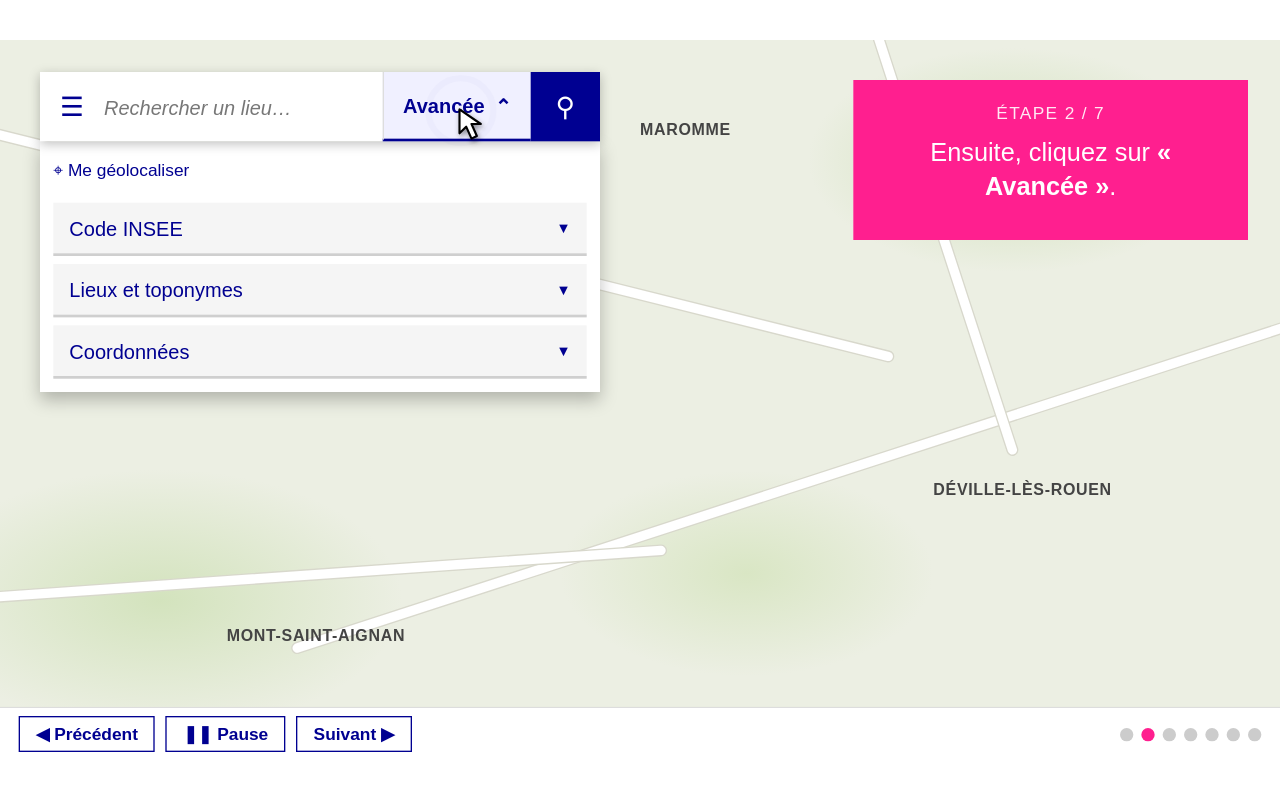
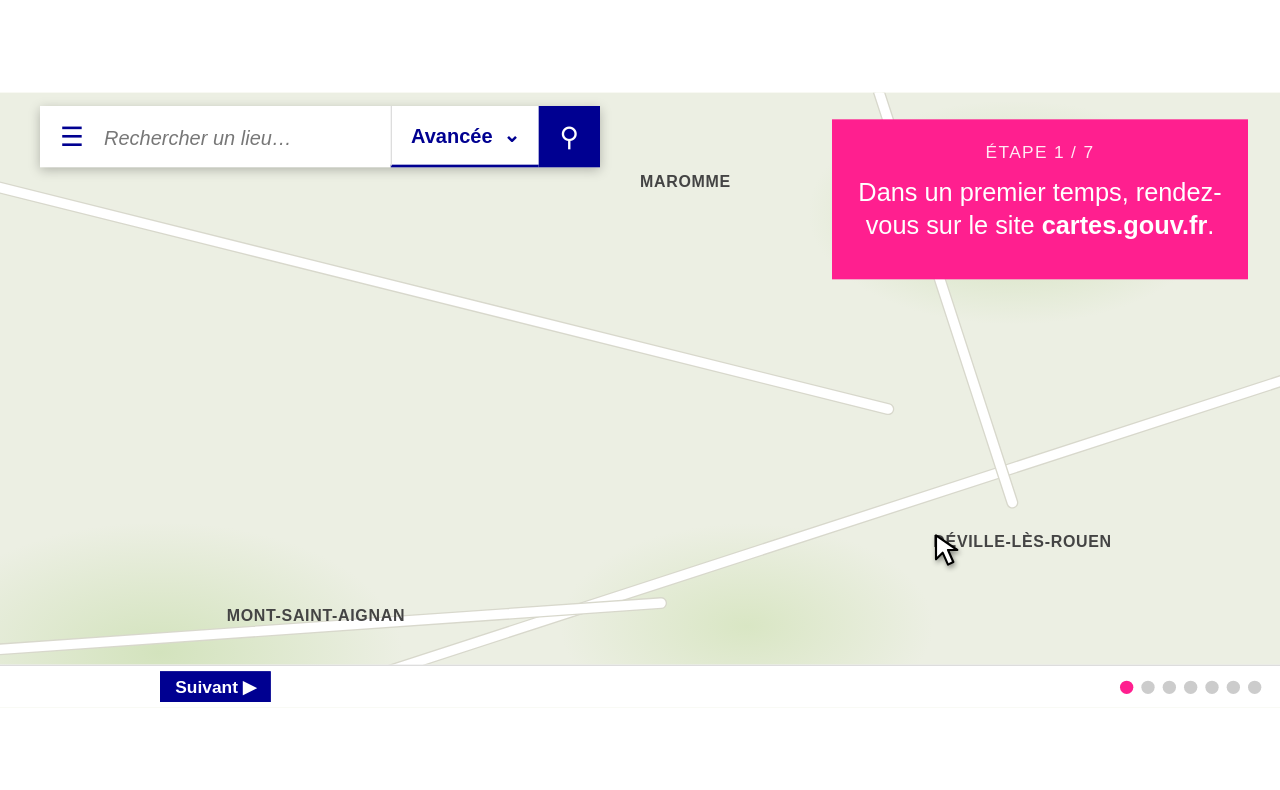
Before and after one commit to chloethiery06-debug/cartes, a plain HTML site: page index.html in a window 1280 px wide. Drawn offline with Linux system fonts and the light colour scheme.

Commit message:
Add files via upload

```diff
--- a/index.html
+++ b/index.html
@@ -8,10 +8,10 @@
 :root{--blue:#000091;--pink:#ff1f8f;--ink:#161616;--line:#dddddd}
 *{box-sizing:border-box;margin:0;padding:0}
 html,body{width:100%;height:100%;overflow:hidden;background:#fff;font-family:Arial,Helvetica,sans-serif;color:var(--ink)}
-#stage{position:absolute;left:0;top:0;width:960px;height:540px;transform-origin:0 0;background:#e9ecdd;overflow:hidden}
+#stage{position:absolute;left:0;top:0;width:960px;height:461px;transform-origin:0 0;background:#e9ecdd;overflow:hidden}
 
 /* ---- Fond de carte ---- */
-#map{position:absolute;inset:0 0 40px 0;
+#map{position:absolute;inset:0 0 32px 0;
 background:
 radial-gradient(ellipse 220px 120px at 760px 90px,#cfe0b8 0,transparent 70%),
 radial-gradient(ellipse 260px 140px at 120px 420px,#d3e3bd 0,transparent 70%),
@@ -21,41 +21,42 @@ radial-gradient(ellipse 200px 110px at 560px 400px,#d9e6c4 0,transparent 70%),
 .lbl{position:absolute;font-size:12px;letter-spacing:.5px;color:#444;font-weight:bold}
 
 /* ---- Barre de recherche ---- */
-#bar{position:absolute;left:30px;top:24px;width:420px;height:52px;background:#fff;display:flex;align-items:center;box-shadow:0 2px 8px rgba(0,0,0,.25);z-index:5}
+#bar{position:absolute;left:30px;top:10px;width:420px;height:46px;background:#fff;display:flex;align-items:center;box-shadow:0 2px 8px rgba(0,0,0,.25);z-index:5}
 #bar .ico{width:48px;text-align:center;font-size:20px;color:var(--blue)}
 #bar .inp{flex:1;color:#777;font-style:italic;font-size:15px}
 #btnAdv{height:100%;padding:0 14px;display:flex;align-items:center;gap:8px;color:var(--blue);font-weight:bold;font-size:15px;border-left:1px solid var(--line);border-bottom:2px solid var(--blue)}
 #btnAdv i{display:inline-block;font-style:normal;transition:transform .3s}
 .a1 #btnAdv{background:#f0f0ff}.a1 #btnAdv i{transform:rotate(180deg)}
-#go{width:52px;height:100%;background:var(--blue);color:#fff;display:flex;align-items:center;justify-content:center;font-size:20px}
+#go{width:46px;height:100%;background:var(--blue);color:#fff;display:flex;align-items:center;justify-content:center;font-size:20px}
 
 /* ---- Panneau ---- */
-#panel{position:absolute;left:30px;top:76px;width:420px;background:#fff;box-shadow:0 6px 12px rgba(0,0,0,.25);z-index:4;
+#panel{position:absolute;left:30px;top:56px;width:420px;background:#fff;box-shadow:0 6px 12px rgba(0,0,0,.25);z-index:4;
 opacity:0;transform:translateY(-8px);pointer-events:none;transition:opacity .35s,transform .35s;padding:0 10px 10px}
 .a1 #panel{opacity:1;transform:none}
 .a3 #panel{opacity:0;transform:translateY(-8px)}
 .row{display:flex;justify-content:space-between;align-items:center;height:40px;padding:0 12px;margin-top:6px;background:#f5f5f5;border-bottom:2px solid #cfcfcf;font-size:15px;color:var(--blue)}
-.geo{height:36px;display:flex;align-items:center;gap:8px;font-size:13px;color:var(--blue);margin-top:4px}
+.geo{height:30px;display:flex;align-items:center;gap:8px;font-size:13px;color:var(--blue);margin-top:4px}
+.oth{overflow:hidden;transition:height .4s,margin .4s,opacity .3s}.a2 .oth{height:0;margin:0;opacity:0;border-bottom-width:0}
 #rowCoord{transition:background .3s,border-color .3s}
 .a2 #rowCoord{background:#e3e3fd;border-color:var(--blue)}
 #form{max-height:0;overflow:hidden;transition:max-height .5s ease;font-size:13px}
-.a2 #form{max-height:270px}
-#form small{display:block;font-size:10px;margin:10px 0 4px;color:#555}
-#form label{display:block;font-weight:bold;margin-top:6px;font-size:13px}
-.sel,.fld{height:32px;margin-top:4px;background:#eee;border-bottom:2px solid #555;display:flex;align-items:center;justify-content:space-between;padding:0 10px;font-size:14px;font-weight:normal;border-radius:4px 4px 0 0}
+.a2 #form{max-height:240px}
+#form small{display:block;font-size:10px;margin:6px 0 2px;color:#555}
+#form label{display:block;font-weight:bold;margin-top:4px;font-size:13px}
+.sel,.fld{height:28px;margin-top:3px;background:#eee;border-bottom:2px solid #555;display:flex;align-items:center;justify-content:space-between;padding:0 10px;font-size:14px;font-weight:normal;border-radius:4px 4px 0 0}
 .two{display:flex;gap:12px}.two>div{flex:1}
-.btns{display:flex;gap:12px;margin-top:12px}
-.btns div{flex:1;height:32px;display:flex;align-items:center;justify-content:center;font-weight:bold;font-size:13px;border:1px solid var(--line)}
+.btns{display:flex;gap:12px;margin-top:10px}
+.btns div{flex:1;height:28px;display:flex;align-items:center;justify-content:center;font-weight:bold;font-size:13px;border:1px solid var(--line)}
 #search{background:var(--blue);color:#fff;border-color:var(--blue)!important}
 .caret{font-size:11px}
 .fld.on{outline:2px solid #0a76f6}
 
 /* ---- Point GPS ---- */
-#pin{position:absolute;left:312px;top:242px;width:36px;height:48px;z-index:3;opacity:0;transform:translateY(-30px) scale(.6);transform-origin:50% 100%;transition:opacity .4s,transform .5s cubic-bezier(.3,1.6,.5,1)}
+#pin{position:absolute;left:312px;top:150px;width:36px;height:48px;z-index:3;opacity:0;transform:translateY(-30px) scale(.6);transform-origin:50% 100%;transition:opacity .4s,transform .5s cubic-bezier(.3,1.6,.5,1)}
 .a3 #pin,.a3 #popup{opacity:1;transform:none}
-#popup{position:absolute;left:228px;top:170px;width:220px;background:#fff;padding:10px 14px;font-size:13px;line-height:1.7;box-shadow:0 3px 8px rgba(0,0,0,.25);z-index:3;opacity:0;transition:opacity .4s .3s;display:flex;justify-content:space-between}
+#popup{position:absolute;left:228px;top:78px;width:220px;background:#fff;padding:10px 14px;font-size:13px;line-height:1.7;box-shadow:0 3px 8px rgba(0,0,0,.25);z-index:3;opacity:0;transition:opacity .4s .3s;display:flex;justify-content:space-between}
 #popup span{color:#444}
-#menu{position:absolute;left:340px;top:292px;width:250px;background:#fff;padding:6px 0;box-shadow:0 4px 12px rgba(0,0,0,.3);z-index:6;font-size:14px;opacity:0;transform:scale(.9);transform-origin:0 0;pointer-events:none;transition:opacity .25s,transform .25s}
+#menu{position:absolute;left:340px;top:200px;width:250px;background:#fff;padding:6px 0;box-shadow:0 4px 12px rgba(0,0,0,.3);z-index:6;font-size:14px;opacity:0;transform:scale(.9);transform-origin:0 0;pointer-events:none;transition:opacity .25s,transform .25s}
 .a4 #menu{opacity:1;transform:none}
 #menu div{height:34px;display:flex;align-items:center;padding:0 14px;position:relative}
 .h5 #m1,.h6 #m3{background:#ffe0f0;font-weight:bold;outline:2px solid var(--pink);outline-offset:-2px}
@@ -63,7 +64,7 @@ opacity:0;transform:translateY(-8px);pointer-events:none;transition:opacity .35s
 .h5 #m1 .badge,.h6 #m3 .badge{display:flex}
 
 /* ---- Légende ---- */
-#cap{position:absolute;left:640px;top:30px;width:296px;min-height:120px;background:var(--pink);color:#fff;padding:16px 18px;font-size:19px;line-height:1.35;text-align:center;z-index:7;transition:opacity .3s,transform .3s}
+#cap{position:absolute;left:624px;top:20px;width:312px;min-height:120px;background:var(--pink);color:#fff;padding:16px 18px;font-size:19px;line-height:1.35;text-align:center;z-index:7;transition:opacity .3s,transform .3s}
 #cap.out{opacity:0;transform:translateY(8px)}
 #cap em{display:block;font-style:normal;font-size:13px;letter-spacing:1px;margin-bottom:8px;opacity:.9}
 
@@ -76,9 +77,10 @@ opacity:0;transform:translateY(-8px);pointer-events:none;transition:opacity .35s
 @keyframes rip{0%{opacity:1;transform:scale(.3)}100%{opacity:0;transform:scale(1.6)}}
 
 /* ---- Commandes ---- */
-#ctl{position:absolute;left:0;right:0;bottom:0;height:40px;background:#fff;border-top:1px solid var(--line);display:flex;align-items:center;gap:8px;padding:0 14px;z-index:30}
-#ctl button{border:1px solid var(--blue);background:#fff;color:var(--blue);font-weight:bold;font-size:13px;padding:5px 12px;cursor:pointer}
+#ctl{position:absolute;left:0;right:0;bottom:0;height:32px;background:#fff;border-top:1px solid var(--line);display:flex;align-items:center;gap:8px;padding:0 14px;z-index:30}
+#ctl button{border:1px solid var(--blue);background:#fff;color:var(--blue);font-weight:bold;font-size:13px;padding:3px 10px;cursor:pointer}
 #ctl button:hover,#ctl button:focus-visible{background:var(--blue);color:#fff;outline:none}
+#ctl #bNext{background:var(--blue);color:#fff}#ctl #bNext:hover,#ctl #bNext:focus-visible{background:#1212ff}
 #dots{display:flex;gap:6px;margin-left:auto;align-items:center}
 #dots b{width:10px;height:10px;border-radius:50%;background:#ccc;cursor:pointer}
 #dots b.on{background:var(--pink)}
@@ -94,7 +96,7 @@ opacity:0;transform:translateY(-8px);pointer-events:none;transition:opacity .35s
     <span class="lbl" style="left:480px;top:60px">MAROMME</span>
     <span class="lbl" style="left:700px;top:330px">DÉVILLE-LÈS-ROUEN</span>
     <span class="lbl" style="left:250px;top:300px;display:none"></span>
-    <span class="lbl" style="left:170px;top:440px">MONT-SAINT-AIGNAN</span>
+    <span class="lbl" style="left:170px;top:385px">MONT-SAINT-AIGNAN</span>
   </div>
 
   <div id="bar">
@@ -104,8 +106,8 @@ opacity:0;transform:translateY(-8px);pointer-events:none;transition:opacity .35s
 
   <div id="panel">
     <div class="geo">⌖ Me géolocaliser</div>
-    <div class="row">Code INSEE <span class="caret">▼</span></div>
-    <div class="row">Lieux et toponymes <span class="caret">▼</span></div>
+    <div class="row oth">Code INSEE <span class="caret">▼</span></div>
+    <div class="row oth">Lieux et toponymes <span class="caret">▼</span></div>
     <div class="row" id="rowCoord">Coordonnées <span class="caret">▼</span></div>
     <div id="form">
       <small>* Tous les champs sont obligatoires</small>
@@ -138,7 +140,6 @@ opacity:0;transform:translateY(-8px);pointer-events:none;transition:opacity .35s
 
   <div id="ctl">
     <button id="bPrev" aria-label="Étape précédente">◀ Précédent</button>
-    <button id="bPlay" aria-label="Lecture / pause">❚❚ Pause</button>
     <button id="bNext" aria-label="Étape suivante">Suivant ▶</button>
     <div id="dots"></div>
   </div>
@@ -156,12 +157,12 @@ var steps=[
  "<b>2. « Itinéraire vers ce lieu »</b> : permet de renseigner votre point de départ pour calculer le trajet jusqu’à cette adresse."
 ];
 var last=steps.length-1, $=function(s){return document.querySelector(s)};
-var st=$("#stage"), cur=$("#cursor"), cap=$("#cap"), scale=1, ox=0, oy=0, token=0, playing=true, idx=0;
+var st=$("#stage"), cur=$("#cursor"), cap=$("#cap"), scale=1, ox=0, oy=0, token=0, idx=0;
 
 function fit(){
   var w=window.innerWidth,h=window.innerHeight;
-  scale=Math.min(w/960,h/540);
-  ox=(w-960*scale)/2; oy=(h-540*scale)/2;
+  scale=Math.min(w/960,h/461);
+  ox=(w-960*scale)/2; oy=(h-461*scale)/2;
   st.style.transform="translate("+ox+"px,"+oy+"px) scale("+scale+")";
 }
 window.addEventListener("resize",fit); fit();
@@ -225,22 +226,14 @@ async function go(i){
     if(i===5){await mv($("#m1"),40,0);st.classList.add("h5")}
     if(i===6){await mv($("#m3"),40,0);st.classList.remove("h5");st.classList.add("h6")}
     if(i===0){await w(1200)}
-    if(playing&&i<last){await w(i===0?1500:3200);go(i+1)}
-    else if(i===last){playing=false;updBtns()}
   }catch(e){}
 }
 function updBtns(){
-  $("#bPlay").textContent=idx===last&&!playing?"↻ Rejouer":(playing?"❚❚ Pause":"▶ Lecture");
   $("#bPrev").style.visibility=idx===0?"hidden":"visible";
-  $("#bNext").style.visibility=idx===last?"hidden":"visible";
+  $("#bNext").textContent=idx===last?"↻ Recommencer":"Suivant ▶";
 }
-$("#bPrev").onclick=function(){playing=false;go(Math.max(0,idx-1))};
-$("#bNext").onclick=function(){playing=false;go(Math.min(last,idx+1))};
-$("#bPlay").onclick=function(){
-  if(idx===last&&!playing){playing=true;go(0);return}
-  playing=!playing; updBtns();
-  if(playing){go(idx<last?idx+1:0)}
-};
+$("#bPrev").onclick=function(){go(Math.max(0,idx-1))};
+$("#bNext").onclick=function(){go(idx===last?0:idx+1)};
 go(0);
 })();
 </script>
```
